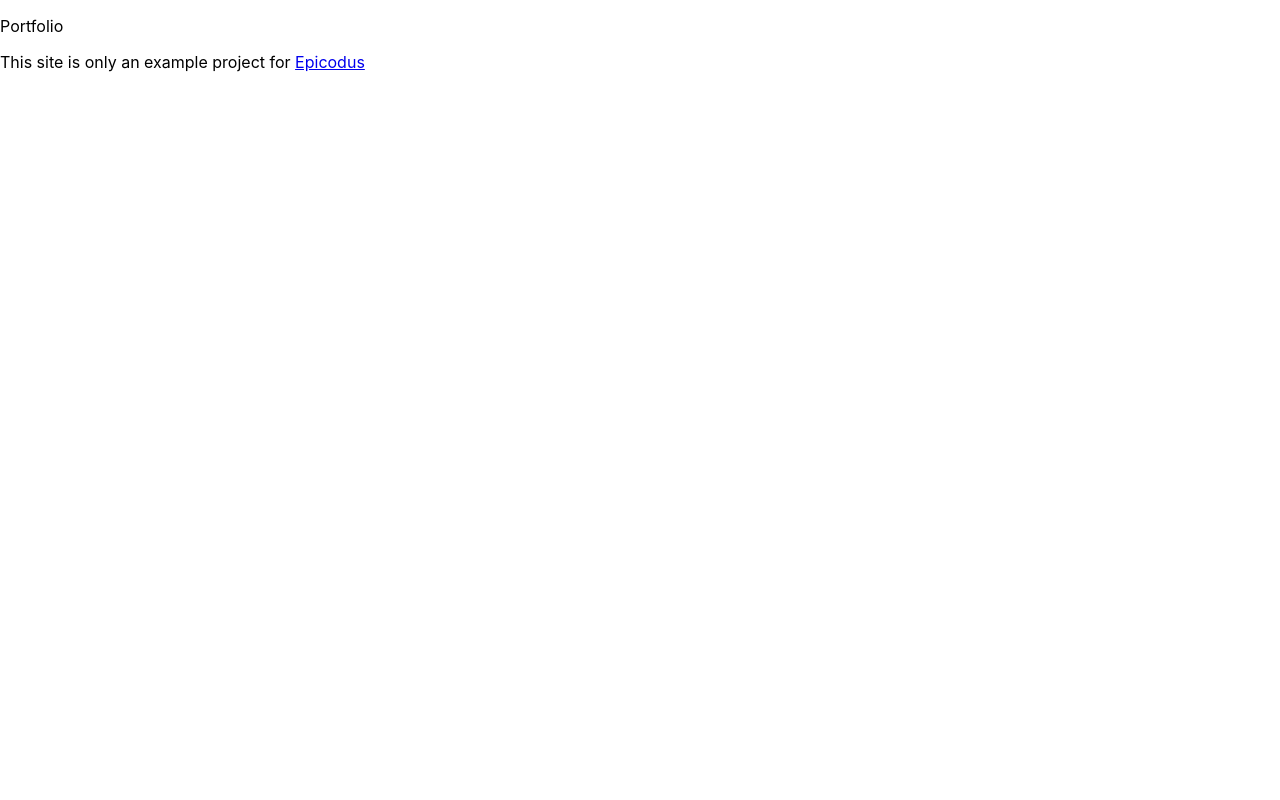
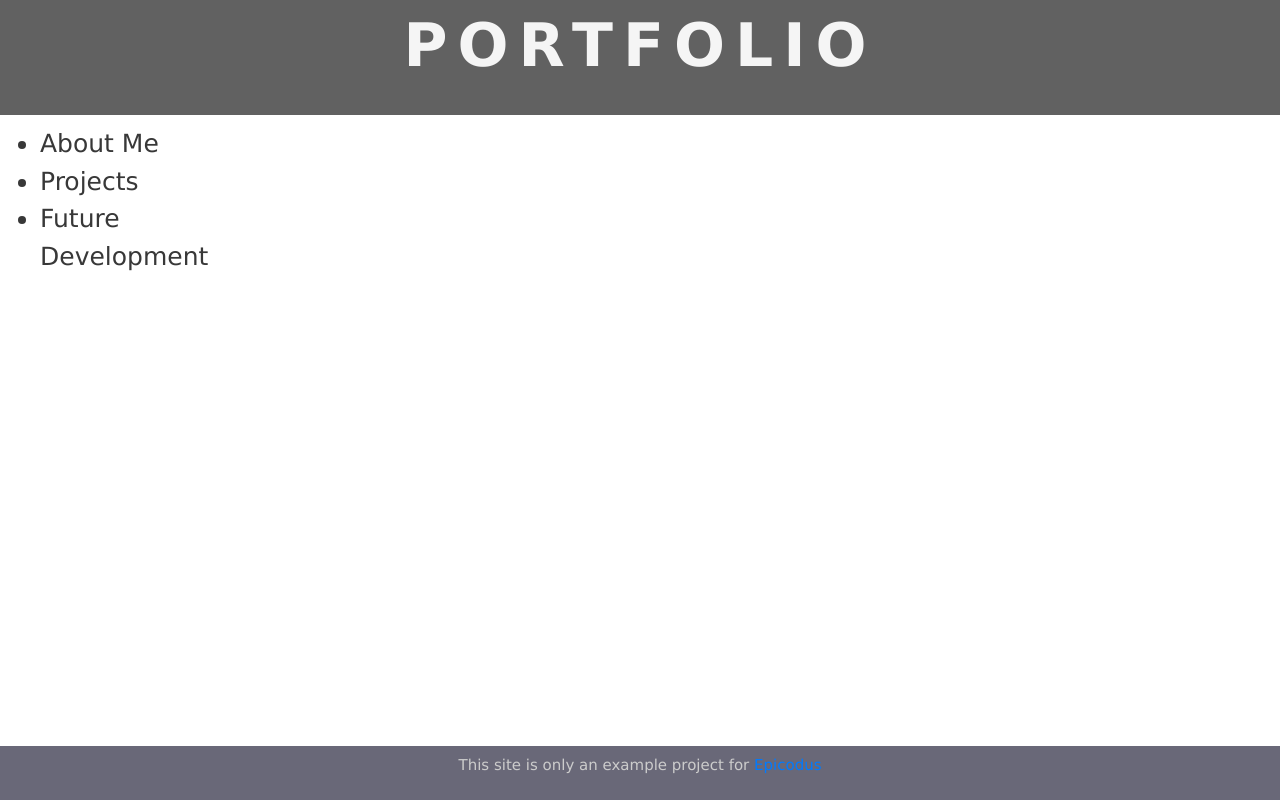
Before and after one commit to mmanchee/portfolio2, a React (Create React App) app: page / in a window 1280 px wide. Built offline with nearby package versions, Linux system fonts and the light colour scheme.

Commit message:
display all pages

```diff
--- a/package.json
+++ b/package.json
@@ -6,6 +6,7 @@
     "@testing-library/jest-dom": "^5.11.6",
     "@testing-library/react": "^11.2.2",
     "@testing-library/user-event": "^12.4.0",
+    "bootstrap": "^4.5.3",
     "react": "^17.0.1",
     "react-dom": "^17.0.1",
     "react-scripts": "4.0.1",
--- a/src/components/App.js
+++ b/src/components/App.js
@@ -1,14 +1,16 @@
 import React from 'react';
 import Header from './Header';
 import Footer from './Footer';
+import NavBar from './NavBar';
 import PortfolioControl from './PortfolioControl';
 
-function App() {
+const App = () => {
+
   return (
     <React.Fragment>
-      <div>
+      <div id='contain'>
         <Header />
-        <div>
+        <div className='row spacing'>
           <PortfolioControl />
         </div>
         <Footer />
--- a/src/components/Footer.js
+++ b/src/components/Footer.js
@@ -3,7 +3,10 @@ import React from "react";
 function Footer() {
   return (
     <React.Fragment>
-      <p>This site is only an example project for <a href="https://www.epicodus.com/">Epicodus</a></p>
+      <div id='footer'>
+        <p>This site is only an example project for <a href="https://www.epicodus.com/">Epicodus</a></p>
+      </div>
+
     </React.Fragment>
   );
 }
--- a/src/components/Header.js
+++ b/src/components/Header.js
@@ -3,7 +3,9 @@ import React from "react";
 function Header() {
   return (
     <React.Fragment>
-      <p id="header-title">Portfolio</p>
+      <div id='header'>
+        <p id="header-title">Portfolio</p>
+      </div>
     </React.Fragment>
   );
 }
--- a/src/components/NavBar.js
+++ b/src/components/NavBar.js
@@ -1,15 +1,24 @@
 import React from "react";
+import PropTypes from 'prop-types';
 
-function NavBar() {
+const NavBar = (props) => {
+  const { onChangePage } = props;
+
   return (
     <React.Fragment>
-      <div>
-        <a>About Me</a>
-        <a>Projects</a>
-        <a>Future Development</a>
+      <div id='side-nav'>
+        <ul>
+          <li className='nav-item' onClick = { () => onChangePage('AboutMe') }>About Me</li>
+          <li className='nav-item' onClick = { () => onChangePage('ProjectList') }>Projects</li>
+          <li className='nav-item' onClick = { () => onChangePage('Future') }>Future Development</li>
+        </ul>
       </div>
     </React.Fragment>
   );
 }
 
+NavBar.propTypes = {
+  onChangePage: PropTypes.func
+}
+
 export default NavBar;
--- a/src/components/PortfolioControl.js
+++ b/src/components/PortfolioControl.js
@@ -1,8 +1,8 @@
 import React, { useState } from 'react';
-import NavBar from './NavBar';
 import AboutMe from './AboutMe';
 import Future from './Future';
 import ProjectList from './ProjectList';
+import NavBar from './NavBar';
 
 
 const PortfolioControl = () => {
@@ -29,7 +29,12 @@ const PortfolioControl = () => {
   }
   return (
     <React.Fragment>
-      {currentlyVisibleState}
+      <div className='col-4'>
+        <NavBar onChangePage = {changePage}/>
+      </div>
+      <div className='col-8'>
+        {currentlyVisibleState}
+      </div>
     </React.Fragment>
   )
 }
--- a/src/components/ProjectList.js
+++ b/src/components/ProjectList.js
@@ -3,27 +3,31 @@ import Project from './Project';
 
 const allProjects = [
   {
-    Name: '',
-    Description: '',
-    Link: '',
+    Name: 'Star Racks 2',
+    Description: 'Star Racks 2 is a reduxing of a react program developed at Epicodus',
+    SiteLink: 'https://mmanchee.github.io/StarRacks2/',
+    GitLink: 'https://github.com/mmanchee/StarRacks2.1',
+    Img: ''
+  },
+  {
+    Name: 'Our Totally Complete RPG',
+    Description: 'JavaScript team week project at Epicodus. Built a small RPG',
+    SiteLink: 'https://mmanchee.github.io/jsDnD/',
+    GitLink: 'https://github.com/mmanchee/jsDnD',
+    Img: ''
+  },
+  {
+    Name: 'Bug Lister',
+    Description: 'Bug and solution tracker built in C#',
+    SiteLink: '',
+    GitLink: 'https://github.com/mmanchee/BugLister',
     Img: ''
   },
   {
     Name: '',
     Description: '',
-    Link: '',
-    Img: ''
-  },
-  {
-    Name: '',
-    Description: '',
-    Link: '',
-    Img: ''
-  },
-  {
-    Name: '',
-    Description: '',
-    Link: '',
+    SiteLink: '',
+    GitLink: '',
     Img: ''
   },
 ]
--- a/src/index.css
+++ b/src/index.css
@@ -1,13 +1,43 @@
-body {
-  margin: 0;
-  font-family: -apple-system, BlinkMacSystemFont, 'Segoe UI', 'Roboto', 'Oxygen',
-    'Ubuntu', 'Cantarell', 'Fira Sans', 'Droid Sans', 'Helvetica Neue',
-    sans-serif;
-  -webkit-font-smoothing: antialiased;
-  -moz-osx-font-smoothing: grayscale;
+#contain {
+  font-family: Verdana, Geneva, Tahoma, sans-serif;
+  font-size: 25px;
+  color: rgb(56, 56, 56);
+  width: 1000px;
 }
-
-code {
-  font-family: source-code-pro, Menlo, Monaco, Consolas, 'Courier New',
-    monospace;
+#header {
+  text-align: center;
+  position:fixed;
+  height: 115px;
+  top:0px;
+  left:0px;
+  width:100%;
+  background:rgb(31, 31, 31, .7);
 }
+#header-title {
+  text-transform: uppercase;
+  font-family: verdana;
+  letter-spacing: 10px;
+  font-size: 60px;
+  font-weight: 700;
+  color: #f5f5f5;
+}
+#footer {
+  text-align: center;
+  position:fixed;
+  font-size: 15px;
+  bottom:0px;
+  left:0px;
+  width:100%;
+  color:#CCC;
+  background:rgb(68, 67, 87, 0.8);
+  padding:8px;
+}
+.spacing {
+  margin-top: 125px;
+  width: 60%;
+  margin-right: auto;
+  margin-left: auto;
+}
+.nav-item:hover {
+  color: blueviolet;
+}
--- a/src/index.js
+++ b/src/index.js
@@ -3,6 +3,7 @@ import ReactDOM from 'react-dom';
 import './index.css';
 import App from './components/App';
 import reportWebVitals from './reportWebVitals';
+import 'bootstrap/dist/css/bootstrap.min.css';
 
 ReactDOM.render(
   <React.StrictMode>
```
Also changed, not shown: src/components/Future.js (+8 -1 lines), 2 other files (tests, documents, lock files or other folders).
